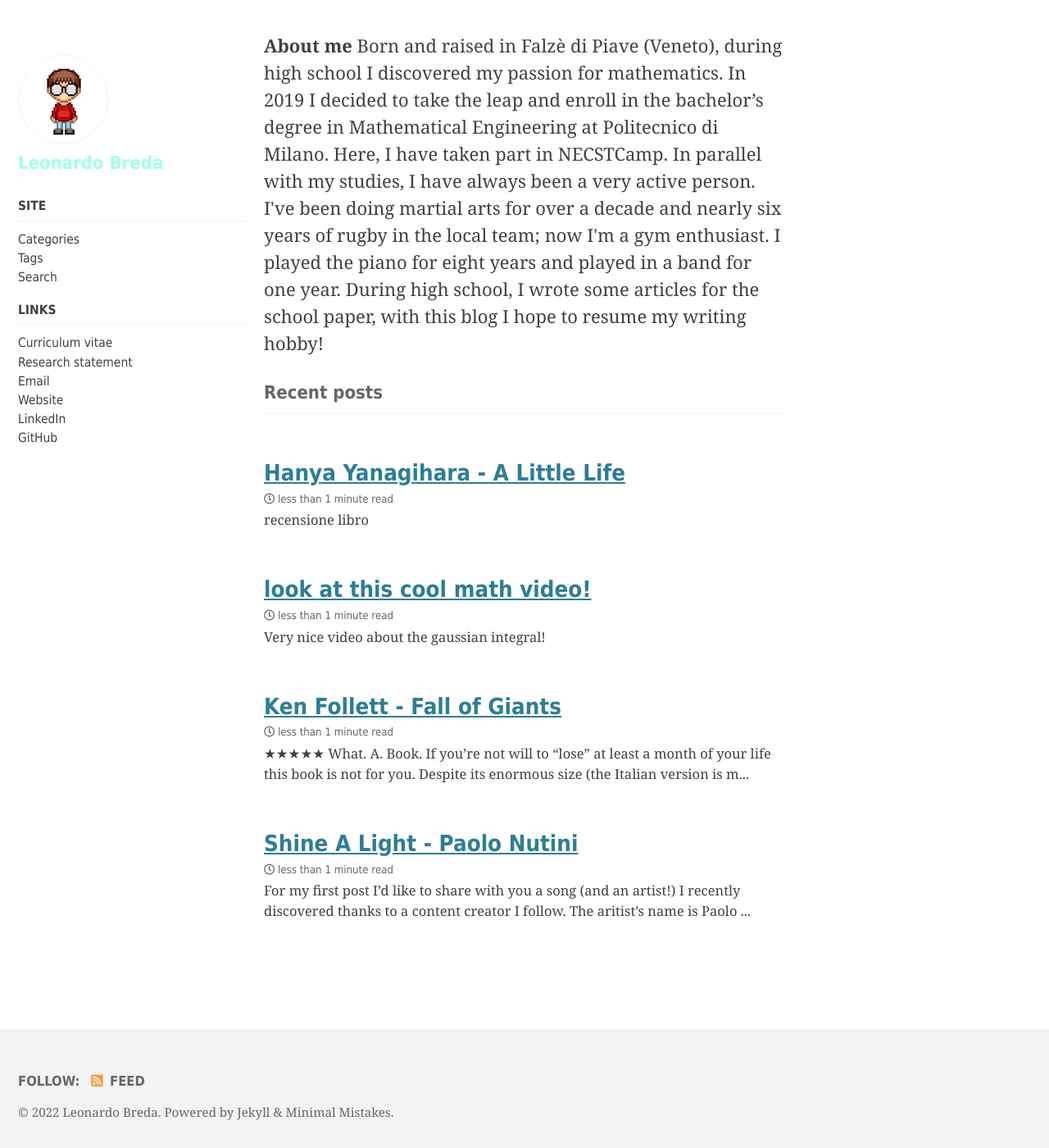
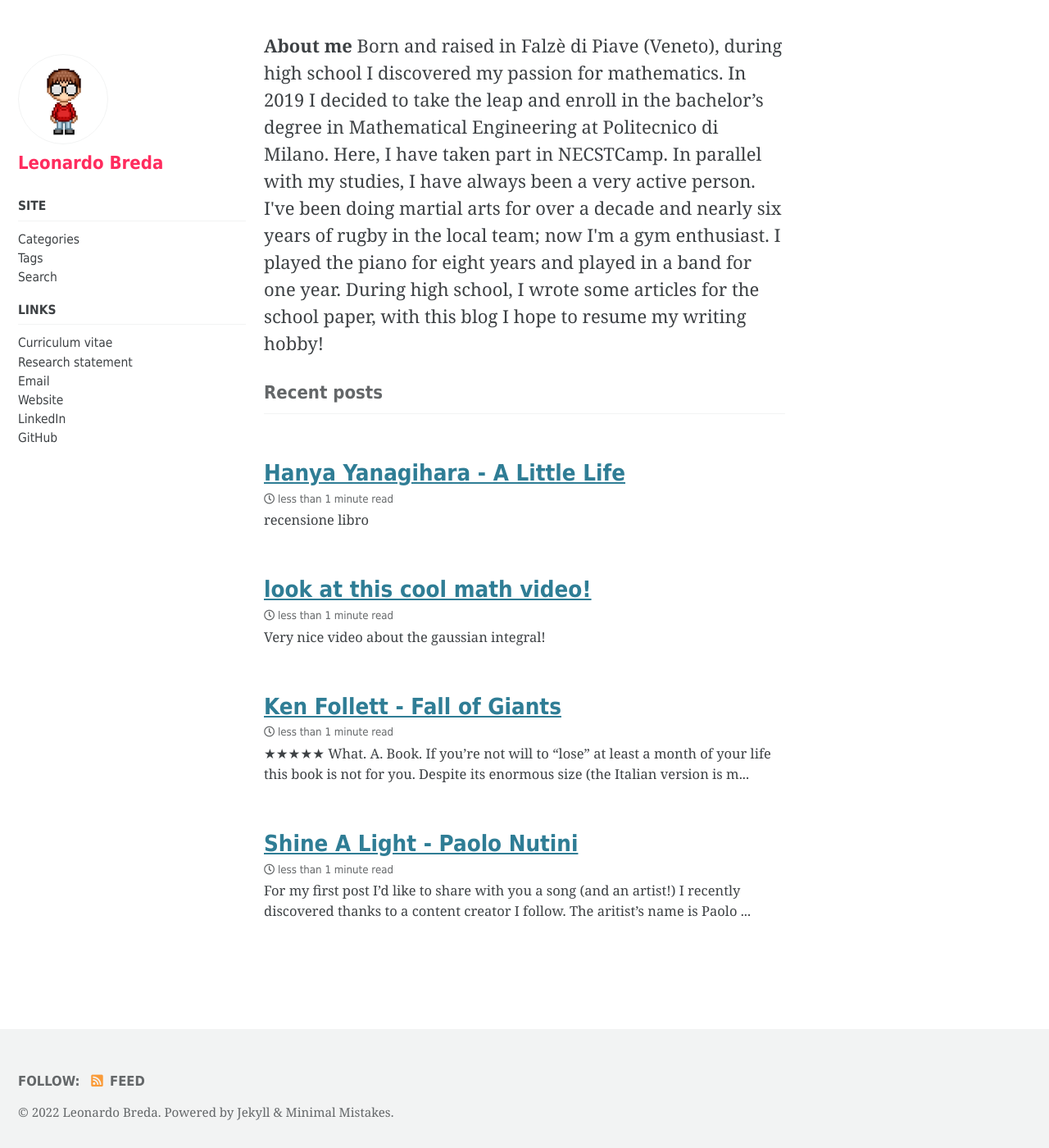
Before and after one commit to leo-breda/leo-breda.github.io, a Jekyll site: the page built from index.html, in a window 1280 px wide and 1400 px high. Shown: the whole window at 82% size. Built offline with Jekyll 4.4.1, drawn with Linux system fonts in a browser that asks for light colours; cached includes are drawn as plain includes; the list of posts is cut into pages by our own code.

Commit message:
Update _sidebar.scss

```diff
--- a/_sass/minimal-mistakes/_sidebar.scss
+++ b/_sass/minimal-mistakes/_sidebar.scss
@@ -166,7 +166,7 @@
 
   a {
     //color: inherit;
-    color: #a2ffe9;
+    color: #ff2c5e;
     text-decoration: none;
   }
 }
@@ -254,7 +254,7 @@
   list-style-type: none;
   border: 1px solid $border-color;
   border-radius: $border-radius;
-  background: #a2ffe9;
+  background: #ff2c5e;
   box-shadow: 0 2px 4px 0 rgba(#000, 0.16), 0 2px 10px 0 rgba(#000, 0.12);
   cursor: default;
 
```
